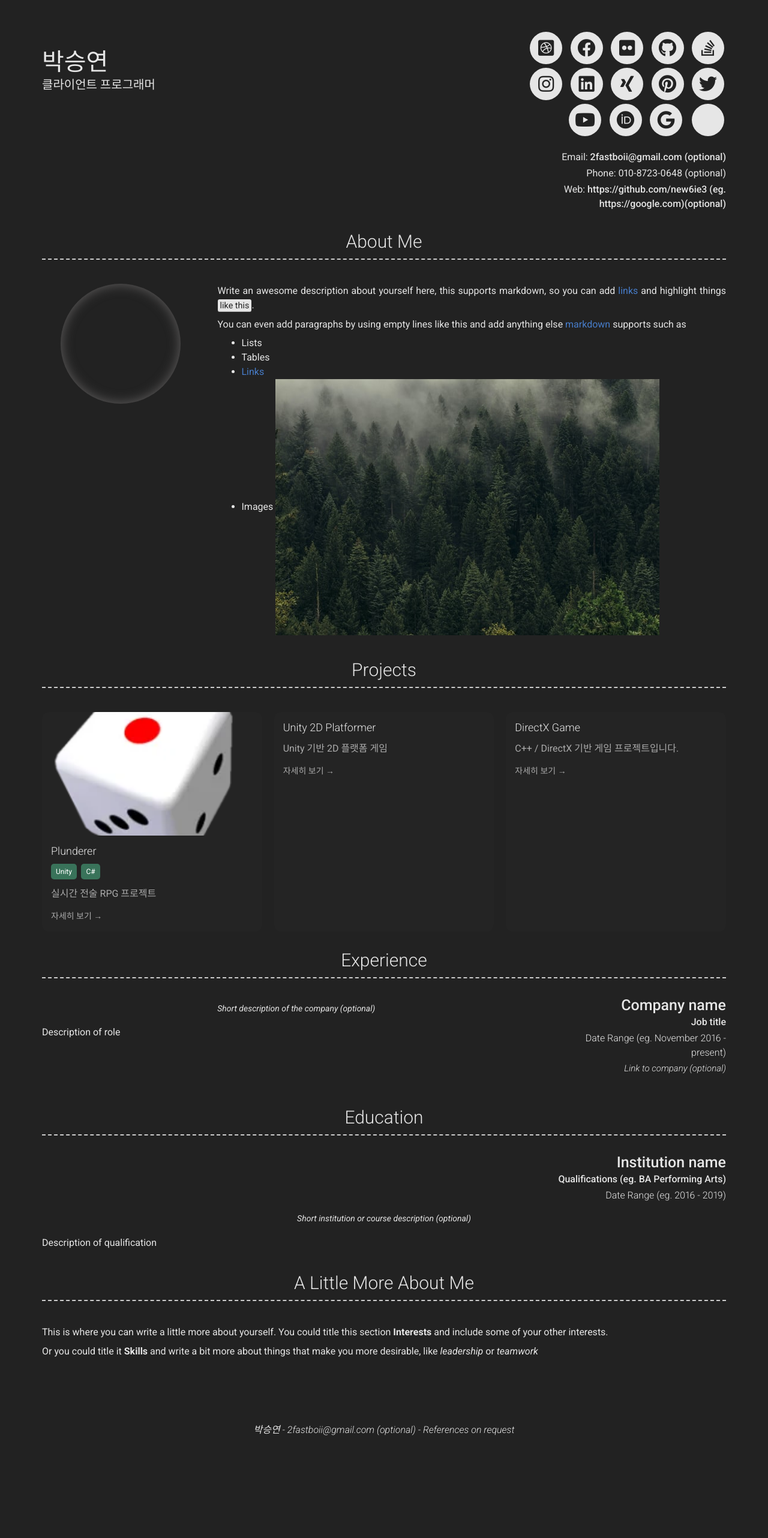
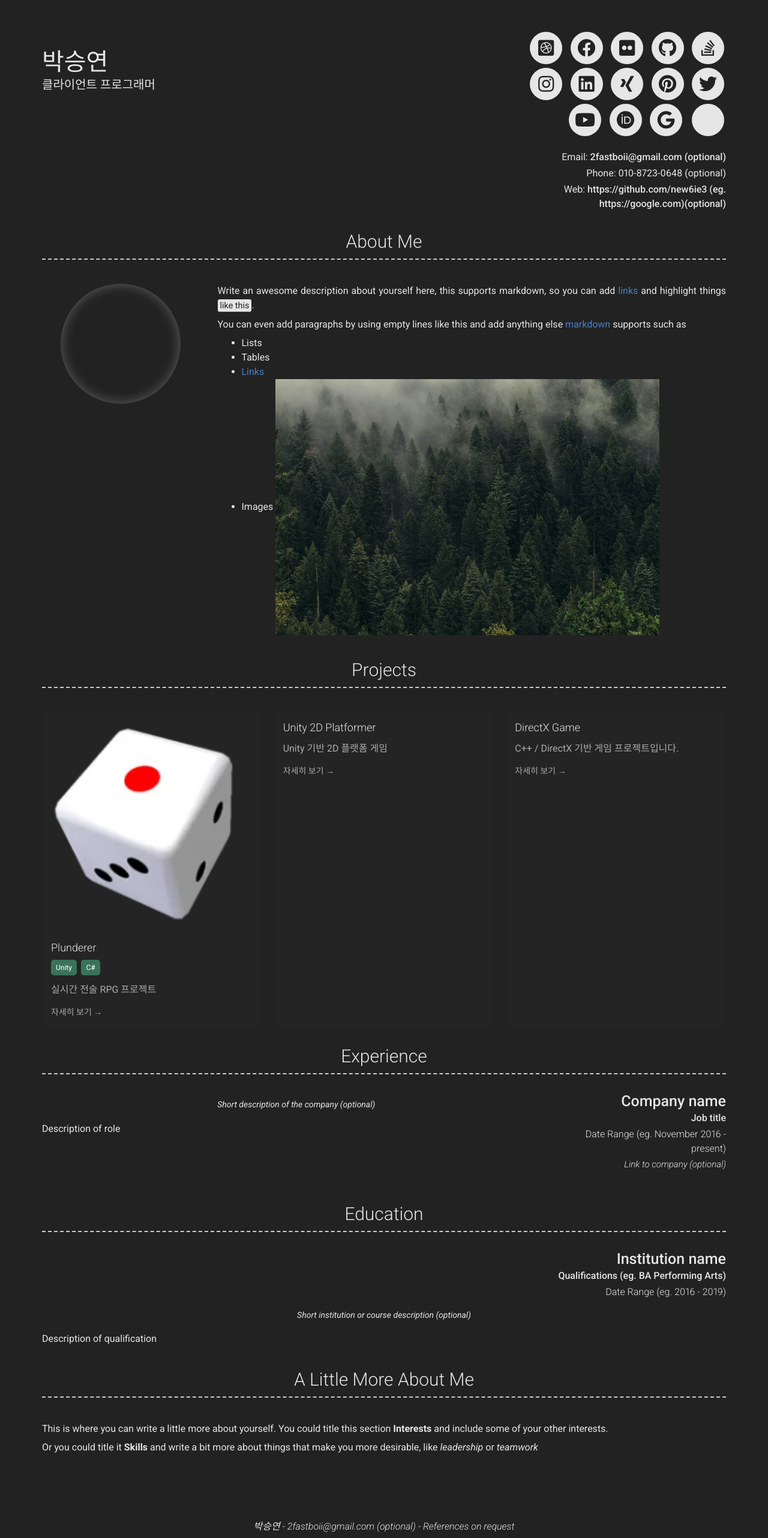
Before and after one commit to new6ie3/new6ie3.github.io, a Jekyll site: the page built from index.md, in a window 1280 px wide. Shown: the whole page at 60% size. Built offline with Jekyll 4.4.1, drawn with Linux system fonts in a browser that asks for light colours; nearby versions of some CDN libraries; before the commit the page ends 2404 px from its top, so only the background shows below that.

Commit message:
Update projects.scss

```diff
--- a/_sass/projects.scss
+++ b/_sass/projects.scss
@@ -26,9 +26,7 @@
 
 .project-card img {
   width: 100%;
-  aspect-ratio: 16 / 9;
-
-  object-fit: cover;
+  height: auto;
 
   display: block;
 }
@@ -198,14 +196,14 @@
 /* 대표 이미지 */
 
 .project-modal-image {
-
   display: block;
 
   width: 100%;
+  height: auto;
 
-  max-height: 430px;
+  max-height: none;
 
-  object-fit: cover;
+  object-fit: contain;
 
   margin-bottom: 25px;
 
```
